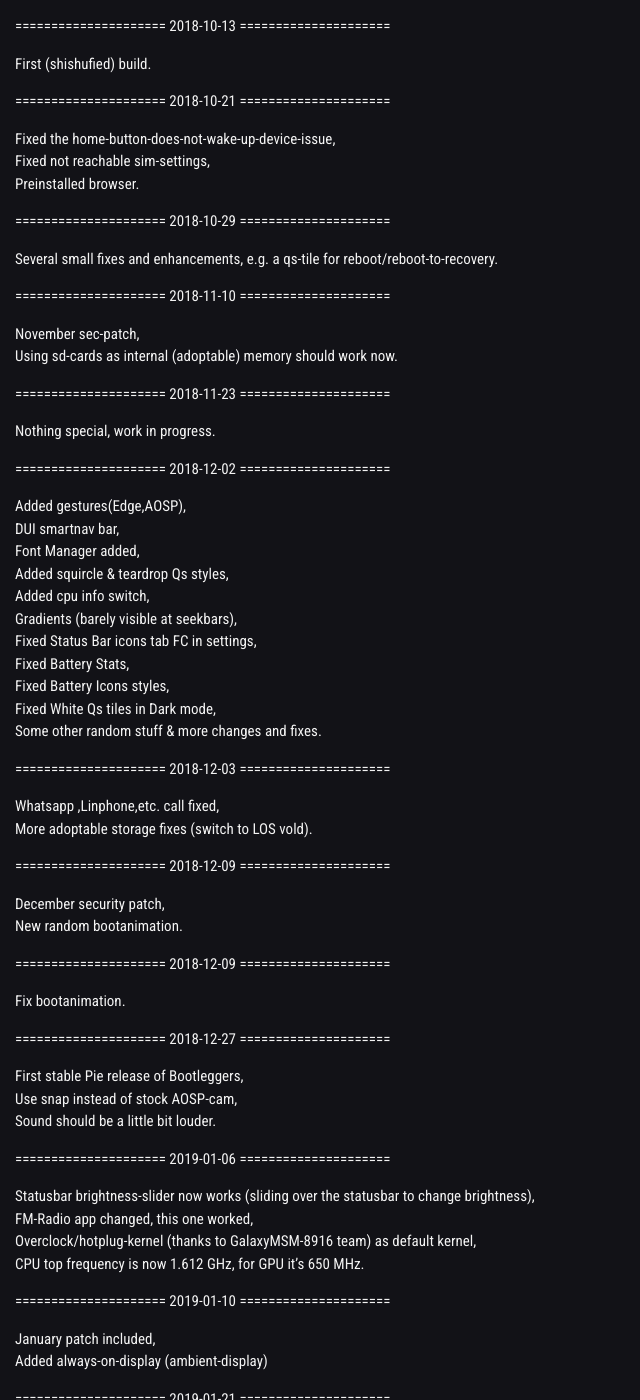
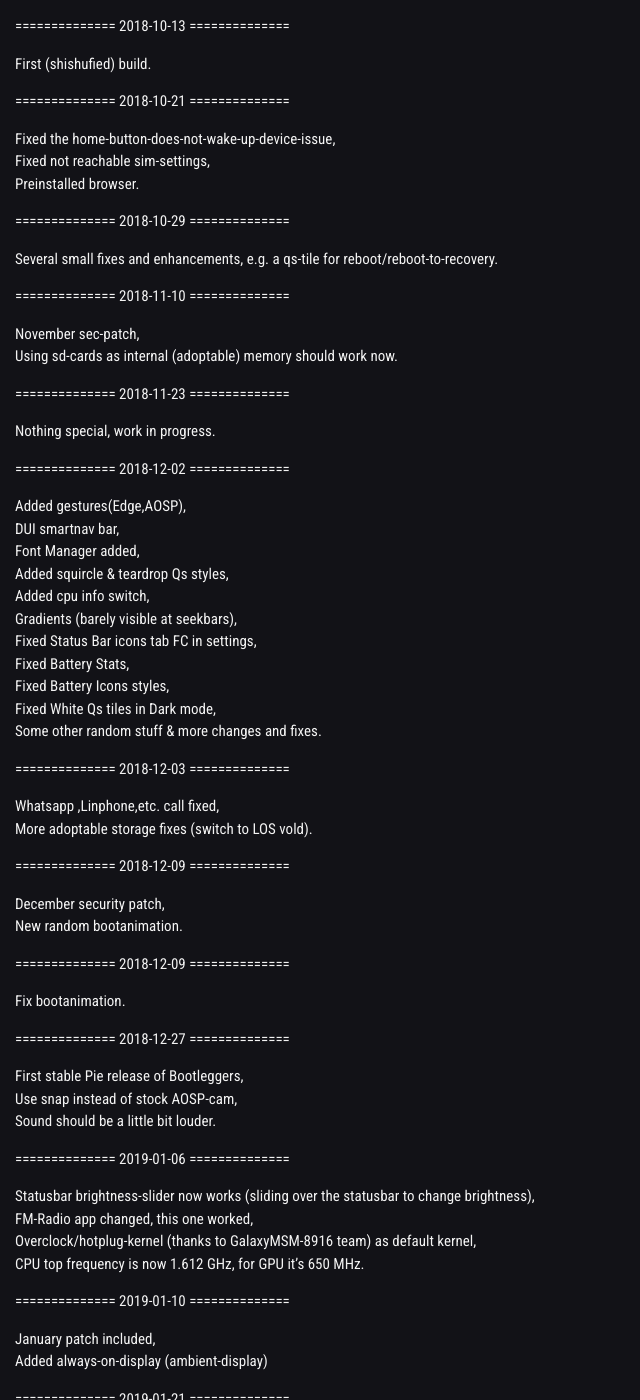
Before and after one commit to tyazx/BootleggersROM-Devices.github.io, a Jekyll site: the page built from _changelog/j53gxx.md, in a window 1280 px wide and 1400 px high. Shown: the whole window, without its empty margins (0-640 px from the left). Built offline with Jekyll 4.4.1, drawn with Linux system fonts in a browser that asks for light colours; nearby versions of some CDN libraries; some of the changed text lies outside the part shown.

```diff
--- a/_changelog/j53gxx.md
+++ b/_changelog/j53gxx.md
@@ -3,42 +3,42 @@ title:j5nlte
 layout:changelayout
 ---
 
-=====================
-    2018-10-13
-=====================
+==============
+  2018-10-13
+==============
 
  * First (shishufied) build.
 
-=====================
-    2018-10-21
-=====================
+==============
+  2018-10-21
+==============
 
  * Fixed the home-button-does-not-wake-up-device-issue,
  * Fixed not reachable sim-settings,
  * Preinstalled browser.
 
-=====================
-    2018-10-29
-=====================
+==============
+  2018-10-29
+==============
 
  * Several small fixes and enhancements, e.g. a qs-tile for reboot/reboot-to-recovery.
 
-=====================
-    2018-11-10
-=====================
+==============
+  2018-11-10
+==============
 
  * November sec-patch,
  * Using sd-cards as internal (adoptable) memory should work now.
 
-=====================
-    2018-11-23
-=====================
+==============
+  2018-11-23
+==============
 
  * Nothing special, work in progress.
 
-=====================
-    2018-12-02
-=====================
+==============
+  2018-12-02
+==============
 
  * Added gestures(Edge,AOSP),
  * DUI smartnav bar,
@@ -52,62 +52,62 @@ layout:changelayout
  * Fixed White Qs tiles in Dark mode,
  * Some other random stuff & more changes and fixes.
 
-=====================
-    2018-12-03
-=====================
+==============
+  2018-12-03
+==============
 
  * Whatsapp ,Linphone,etc. call fixed,
  * More adoptable storage fixes (switch to LOS vold).
 
-=====================
-    2018-12-09
-=====================
+==============
+  2018-12-09
+==============
 
  * December security patch,
  * New random bootanimation.
 
-=====================
-    2018-12-09
-=====================
+==============
+  2018-12-09
+==============
 
  * Fix bootanimation.
 
-=====================
-    2018-12-27
-=====================
+==============
+  2018-12-27
+==============
 
  * First stable Pie release of Bootleggers,
  * Use snap instead of stock AOSP-cam,
  * Sound should  be a little bit louder.
 
-=====================
-    2019-01-06
-=====================
+==============
+  2019-01-06
+==============
 
  * Statusbar brightness-slider now works (sliding over the statusbar to change brightness),
  * FM-Radio app changed, this one worked,
  * Overclock/hotplug-kernel (thanks to GalaxyMSM-8916 team) as default kernel,
  * CPU top frequency is now 1.612 GHz, for GPU it's 650 MHz.
 
-=====================
-    2019-01-10
-=====================
+==============
+  2019-01-10
+==============
 
  * January patch included,
  * Added always-on-display (ambient-display)
 
-=====================
-    2019-01-21
-=====================
+==============
+  2019-01-21
+==============
 
  * Added absolutely great new lockscreen clocks,
  * Caffeine-tile for quick-settings.
  * More kernel governors
  * Configurable cpu-voltage (be careful with extreme over- and undervolting)
 
-=====================
-    2019-02-07
-=====================
+==============
+  2019-02-07
+==============
 
  * February security patch,
  * Added miracast-support,
@@ -115,9 +115,9 @@ layout:changelayout
  * Shishu-OTA for easy online updates,
  * Probably more changes, but I just forgot.
 
-=====================
-    2019-02-14
-=====================
+==============
+  2019-02-14
+==============
 
  * Fixed FM-Radio,
  * Added smart pixels,
@@ -126,9 +126,9 @@ layout:changelayout
  * Show Bluetooth Battery Percentage if available,
  * more stuff I forgot, look at our github
 
-=====================
-    2019-03-06
-=====================
+==============
+  2019-03-06
+==============
 
  * March security patch,
  * Statusbar clock switched to DU + LOS implementation (Credits to AquariOS team),
```
Also changed, not shown: _changelog/j5lte.md (+48 -48 lines), _changelog/j5ltechn.md (+48 -48 lines), _changelog/j5nlte.md (+48 -48 lines).
